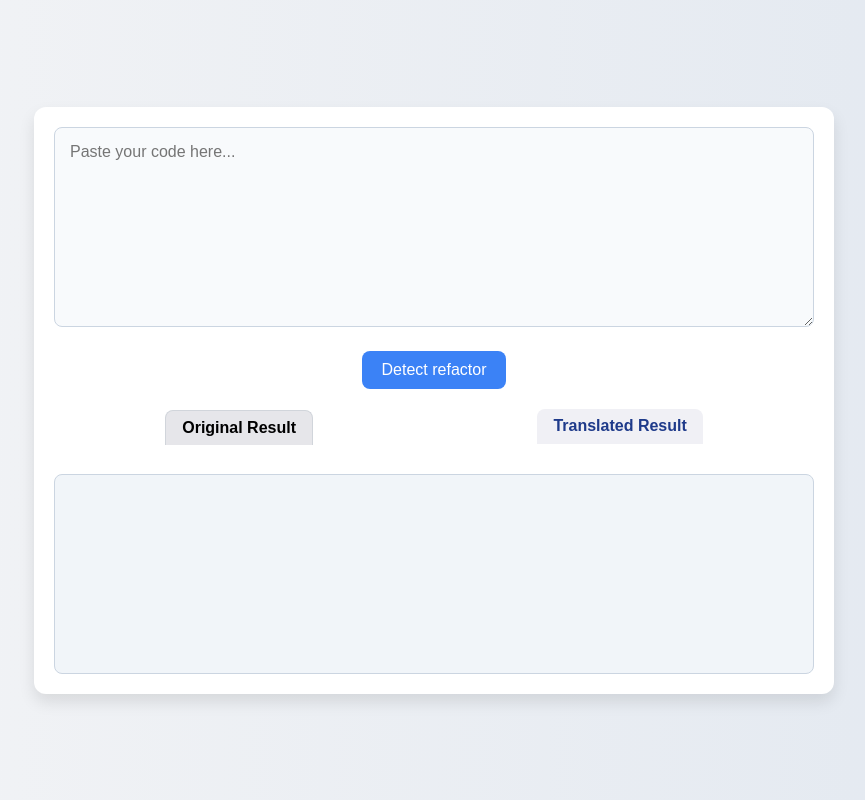
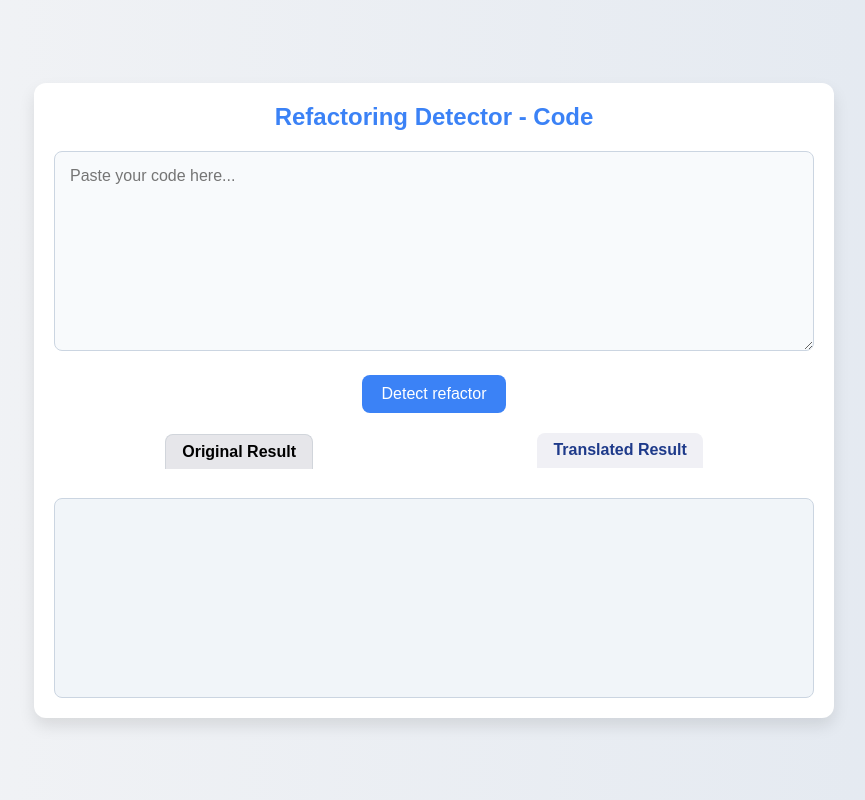
Before and after one commit to proyectosbeta/refactoring-detector-gemini-nano, a plain HTML site: page index.html in a window 1280 px wide. Shown: the whole page, without its empty margins (206-1071 px from the left). Drawn offline with nearby package versions, Linux system fonts and the light colour scheme.

Commit message:
fix: add styled h1

```diff
--- a/assets/css/styles.css
+++ b/assets/css/styles.css
@@ -22,6 +22,13 @@ body {
     padding: 20px;
     max-width: 800px;
     width: 100%;
+}
+
+h1 {
+    font-size: 24px;
+    margin-bottom: 20px;
+    text-align: center;
+    color: #3b82f6;
 }
 
 textarea {
--- a/index.html
+++ b/index.html
@@ -8,6 +8,7 @@
 </head>
 <body>
     <div class="container">
+        <h1>Refactoring Detector - Code</h1>
         <textarea id="code-text" placeholder="Paste your code here..."></textarea>
         <button id="refactor-button">Detect refactor</button>
         <div class="results">
```
